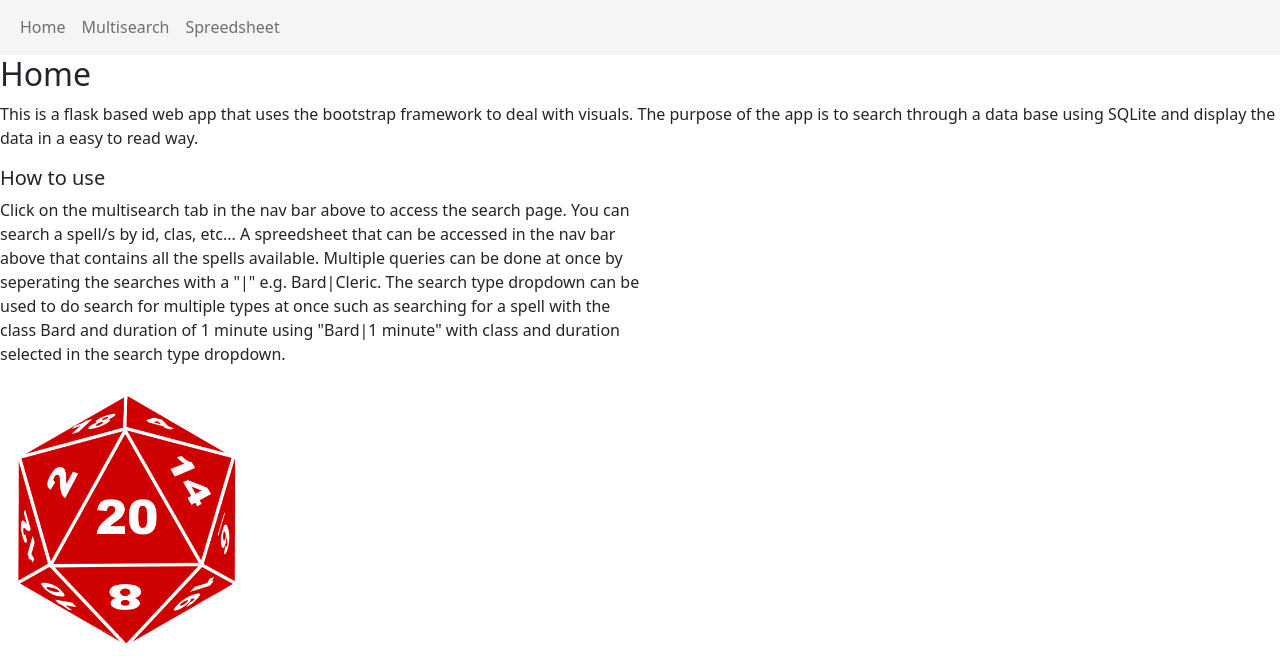
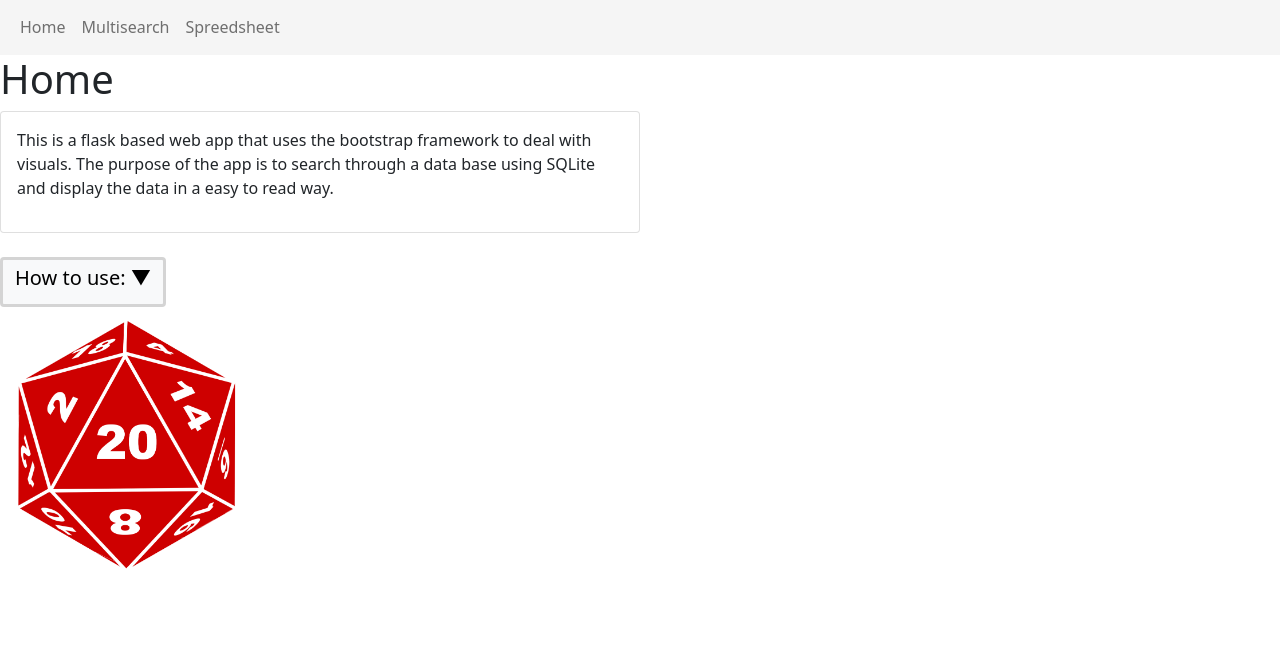
Before and after one commit to Colour-M/FlaskApp, a Flask app: page /home in a window 1280 px wide. Shown: the part 118-774 px from the top of the page. Run offline with Flask 2, Linux system fonts and the light colour scheme.

Commit message:
Version 1.0

```diff
--- a/app.py
+++ b/app.py
@@ -182,13 +182,13 @@ def multisearch():
     if(types["class"] == "on"):
       try:
 
-        if(multi):
+        if(multi): # If the user has searching for multiple classes
           for id_ in find.search:
             find.search = id_
             isClass = find.get_ids_from_class()
             if(isClass):
               find.insert_multi_ids()
-        else:
+        else: # If just one class is searched
 
           find.get_ids_from_class()
           find.insert_multi_ids()
--- a/templates/home.html
+++ b/templates/home.html
@@ -19,12 +19,27 @@
 
 
 {% block body %}
-<h2>Home</h2>
-<p>This is a flask based web app that uses the bootstrap framework to deal with visuals. The purpose of the app is to search through a data base using SQLite and display the data in a easy to read way.</p>
-<h5>How to use</h5>
-<div style="width: 50%;">
-  <p>Click on the multisearch tab in the nav bar above to access the search page. You can search a spell/s by id, clas, etc... A spreedsheet that can be accessed in the nav bar above that contains all the spells available. Multiple queries can be done at once by seperating the searches with a "|" e.g. Bard|Cleric.
-    The search type dropdown can be used to do search for multiple types at once such as searching for a spell with the class Bard and duration of 1 minute using "Bard|1 minute" with class and duration selected in the search type dropdown.</p>
+<h1>Home</h1>
+<div style="width: 50%;"class="card card-body">
+  <p>This is a flask based web app that uses the bootstrap framework to deal with visuals. The purpose of the app is to search through a data base using SQLite and display the data in a easy to read way.</p>
+</div>
+
+<br>
+
+<div>
+  <button style="border: solid #d4d4d4;" class="btn btn-light" type="button" data-bs-toggle="collapse" data-bs-target="#collapseExample" aria-expanded="false" aria-controls="collapseExample">
+    <h5>How to use: ▼</h5>
+  </button>
+</div>
+
+
+<div class="collapse" id="collapseExample">
+  <div style="width: 50%;" class="card card-body">
+    <p style="font-style: italic; color: gray; font-size: small;">READ ALL THE WAY THROUGH</p>
+    <p>Click on the multisearch tab in the nav bar above to access the search page. You can search a spell/s by id, class, etc... A spreedsheet that can be accessed in the nav bar above that contains all the spells available. Multiple queries can be done at once by seperating the searches with a "|" e.g. Bard|Cleric.
+      The search type dropdown can be used to do search for multiple types at once such as searching for a spell with the class Bard and duration of 1 minute using "Bard|1 minute" with class and duration selected in the search type
+      dropdown. Once a search is complete all of the results will appear in a table below the search bar. Columns can be toggled on and off, so you can find just the information you want.</p>
+  </div>
 </div>
 
 <img src="static/Dungeons&DragonsDice.png" alt="Dungeons and dragons dice" style="width: 20%;">
```
Also changed, not shown: templates/multi.html (+9 -8 lines), README.md, spells - Backup 13 05 2021.db (deleted), spells - PreClass.db (deleted), spells.db.
